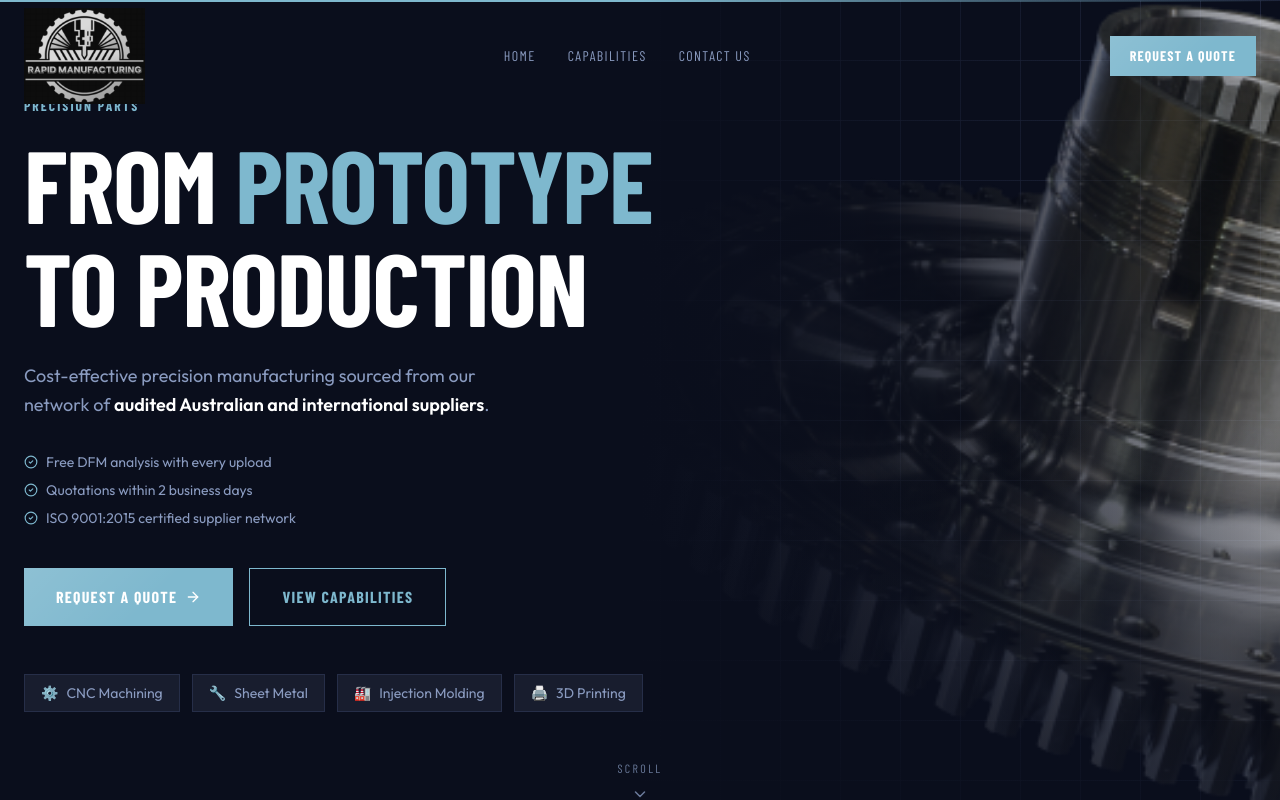
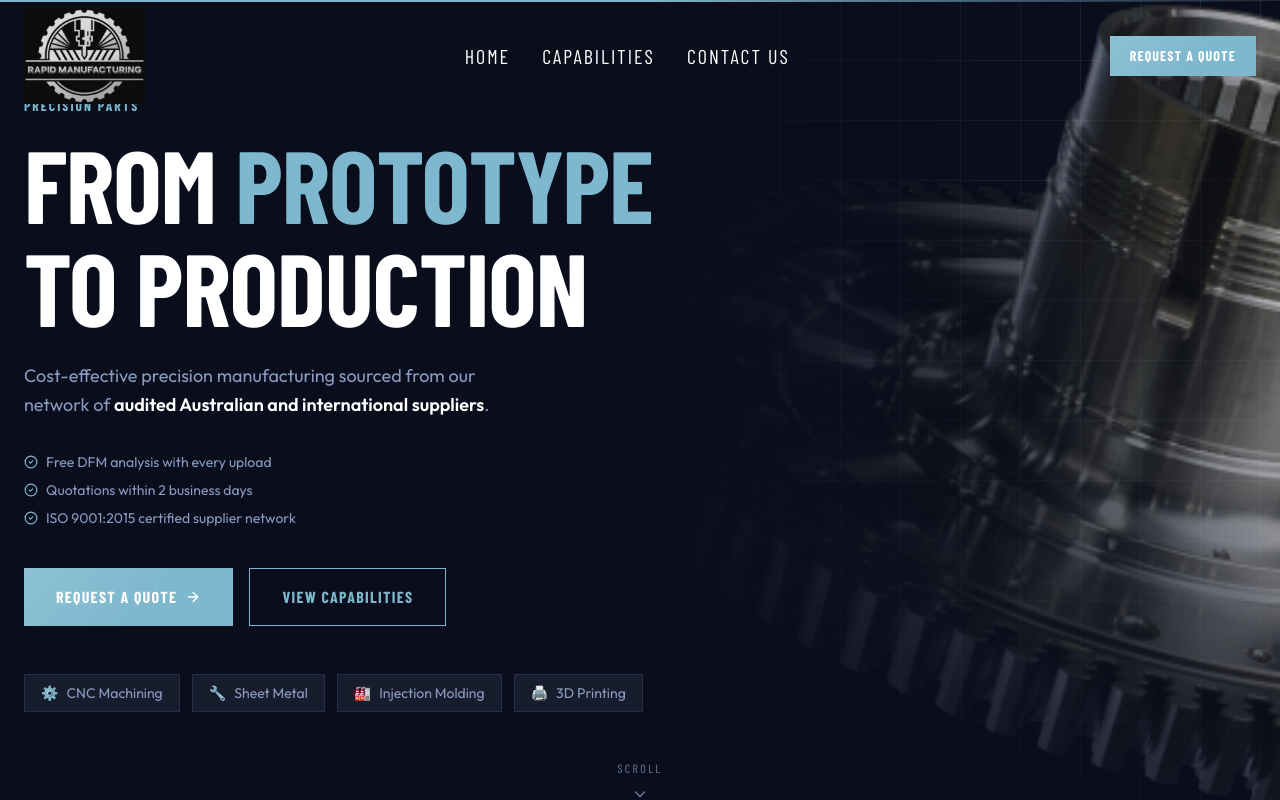
Before and after one commit to gavinclair01-ai/rapid-manufacturing-website, a Next.js app: page / in a window 1280 px wide. Shown: the top 800 px of the page. Built offline with nearby package versions, Linux system fonts and the light colour scheme; a web font is replaced by a local one.

Commit message:
Navbar: larger (xl) white nav links

```diff
--- a/components/navbar.tsx
+++ b/components/navbar.tsx
@@ -47,7 +47,7 @@ export default function Navbar() {
             <Link
               key={link.href}
               href={link.href}
-              className="font-barlow font-600 uppercase tracking-widest text-sm text-[var(--rm-steel)] hover:text-white transition-colors duration-200"
+              className="font-barlow font-600 uppercase tracking-widest text-xl text-white hover:text-[var(--rm-orange)] transition-colors duration-200"
             >
               {link.label}
             </Link>
@@ -88,7 +88,7 @@ export default function Navbar() {
                   key={link.href}
                   href={link.href}
                   onClick={() => setMobileOpen(false)}
-                  className="font-barlow font-700 uppercase tracking-widest text-sm text-[var(--rm-steel)] hover:text-white py-3 px-3 border-b border-[var(--rm-border)] transition-colors"
+                  className="font-barlow font-700 uppercase tracking-widest text-xl text-white hover:text-[var(--rm-orange)] py-3 px-3 border-b border-[var(--rm-border)] transition-colors"
                 >
                   {link.label}
                 </Link>
```
